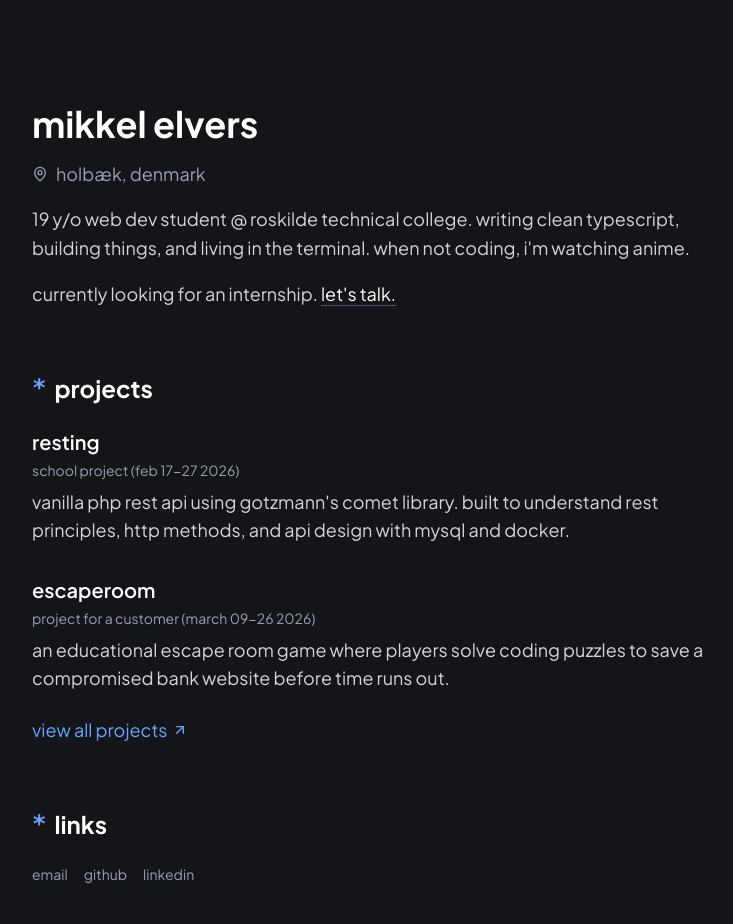
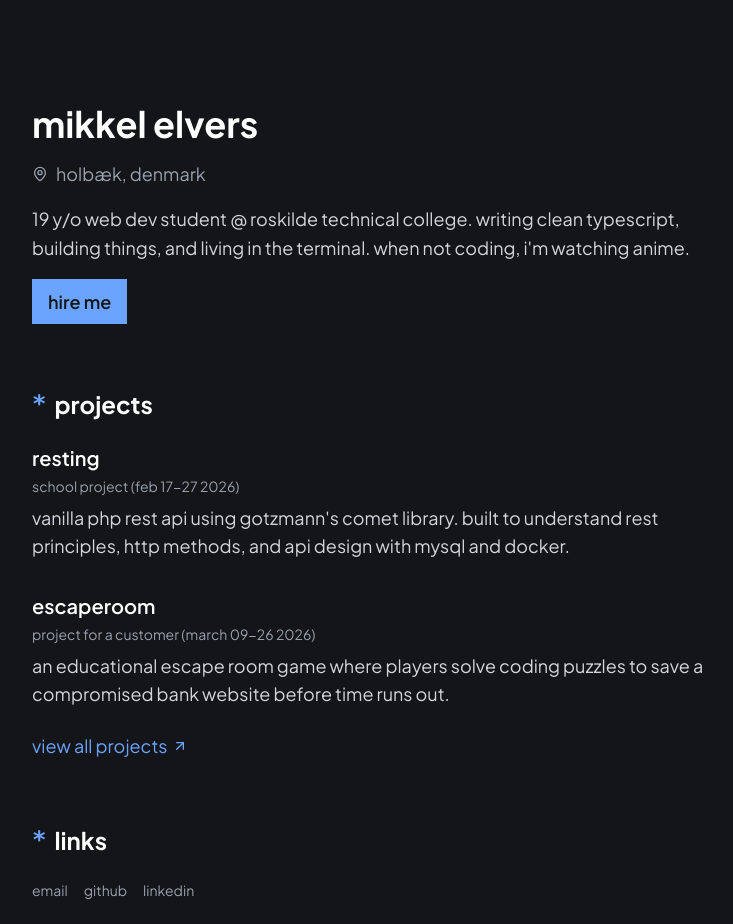
Before and after one commit to mkelvers/mkelvers.tech, a Next.js app: page / in a window 1280 px wide. Shown: the whole page, without its empty margins (160-893 px from the left). Built offline with nearby package versions, Linux system fonts and the light colour scheme.

Commit message:
feat: better hire me cta

```diff
--- a/src/app/page.tsx
+++ b/src/app/page.tsx
@@ -23,15 +23,12 @@ export default function Home() {
             19 y/o web dev student @ roskilde technical college. writing clean typescript, building
             things, and living in the terminal. when not coding, i&apos;m watching anime.
           </p>
-          <p className="text-gray-300">
-            currently looking for an internship.{' '}
-            <a
-              href="mailto:hi.mikkel@outlook.com"
-              className="text-white hover:text-accent underline decoration-gray-600 hover:decoration-accent underline-offset-4 transition-colors duration-200"
-            >
-              let&apos;s talk.
-            </a>
-          </p>
+          <a
+            href="mailto:hi.mikkel@outlook.com"
+            className="inline-block bg-accent text-background px-4 py-2 font-semibold hover:bg-accent/80 transition-colors duration-200"
+          >
+            hire me
+          </a>
         </div>
       </header>
 
```
